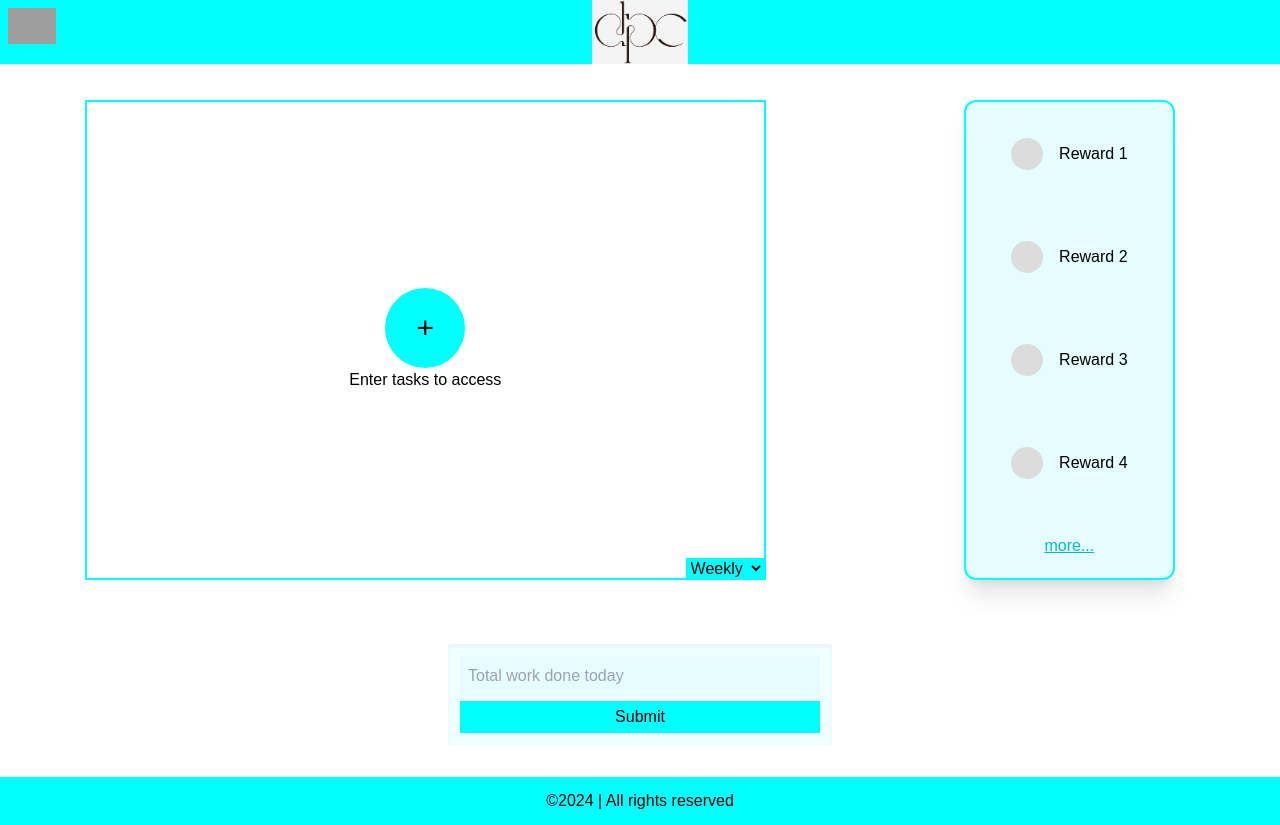
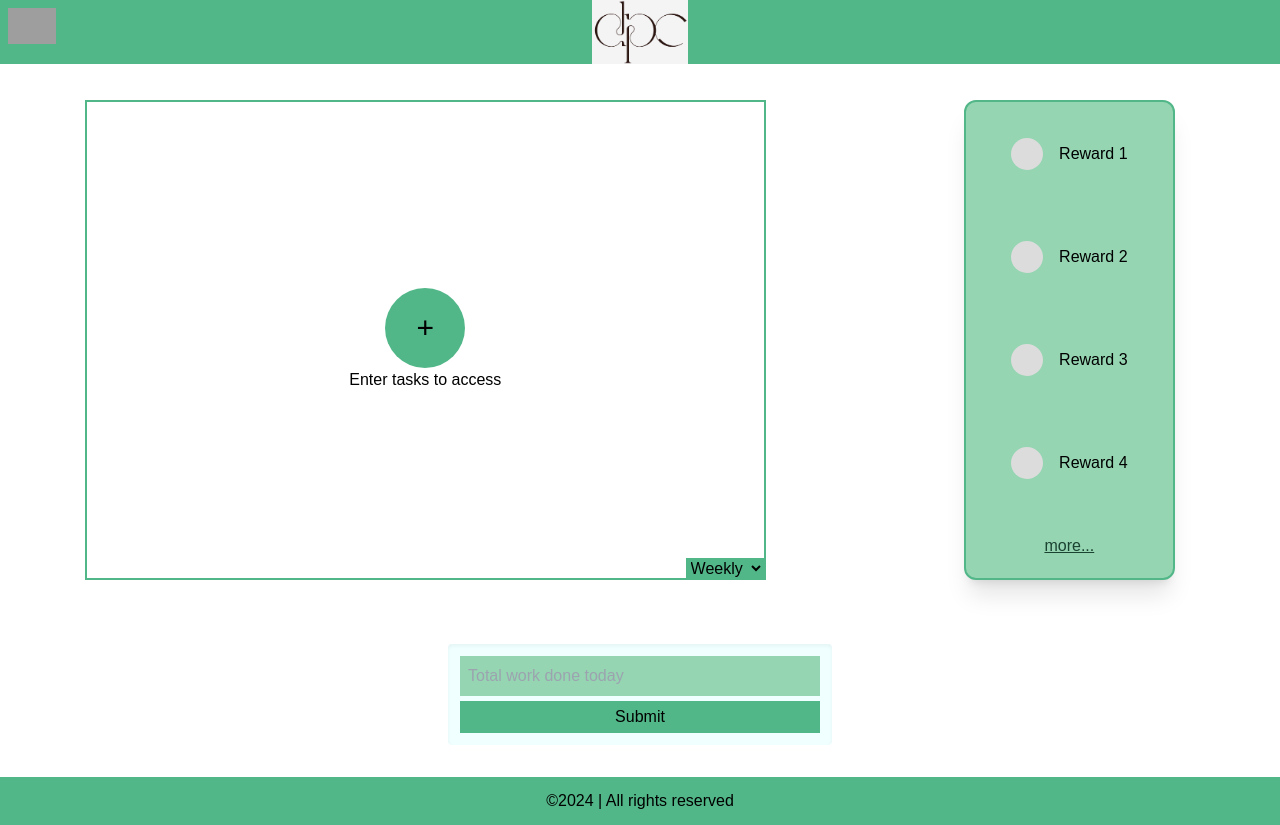
Before and after one commit to mkgit01/digital-progress-card, a React (Vite) app in the folder client/: page / in a window 1280 px wide. Built offline with nearby package versions, Linux system fonts and the light colour scheme; grey boxes are pictures that could not be loaded.

Commit message:
Changed colour themes

```diff
--- a/client/src/styles/createTask.css
+++ b/client/src/styles/createTask.css
@@ -1,6 +1,6 @@
 :root{
-    --primary: #086788;
-    --secondry:#003249;
+    --primary: #52b788;
+    --secondry:#1b4332;
     --light:white;
 
 }
--- a/client/src/styles/index.css
+++ b/client/src/styles/index.css
@@ -2,10 +2,10 @@
 @tailwind components;
 @tailwind utilities;
 :root{
-    --primary-color:cyan;
-    --accent-color:#e5fdff;
-    --opt-color:#02bdbd;
-    --hover-color:rgb(153, 255, 255);
+    --primary-color:#52b788;
+    --accent-color:#95d5b2;
+    --opt-color:#1b4332;
+    --hover-color:#b7e4c7;
 }
 .logo-img{
     height: 4rem;
@@ -43,7 +43,7 @@
 }
 .add-tsk:hover{
     background-color: var(--hover-color);
-    color: white;
+    color: black;
 }
 .header{
     background-color: var(--primary-color);
```
